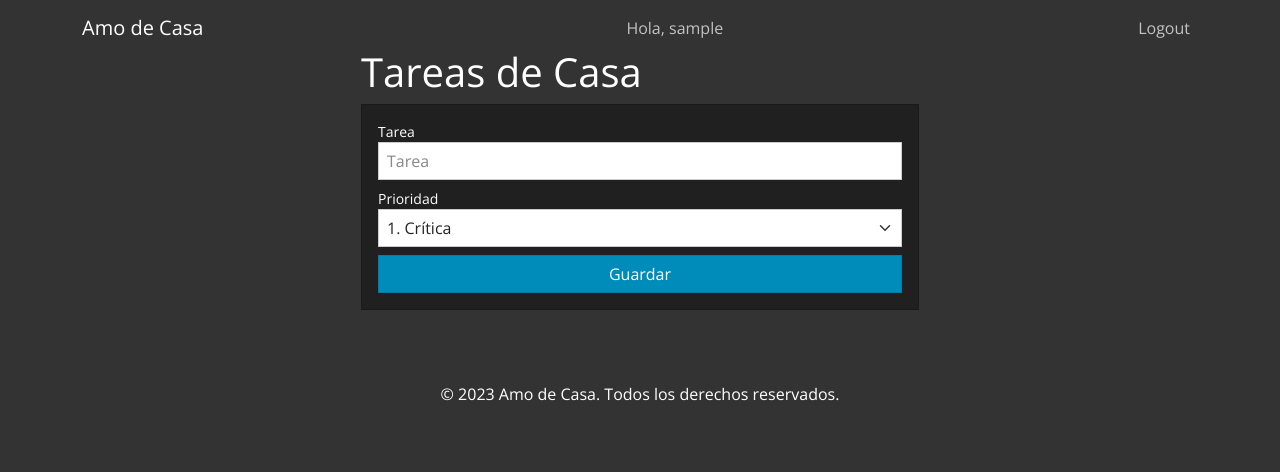
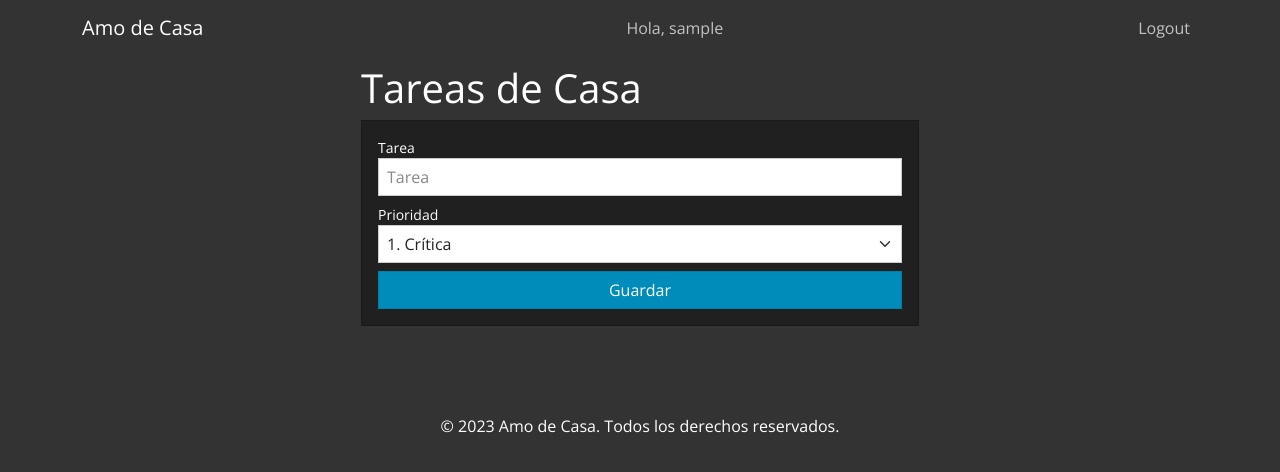
Before and after one commit to ageVega/Aplicacion-Web-CRUD, a Flask app: page /dashboard in a window 1280 px wide. Shown: the top 472 px of the page. Run offline with Flask 2, Linux system fonts and the light colour scheme; the visitor is signed in with stand-in values (Sample User, id 1); data that the repository does not hold is empty; some libraries are stand-ins or nearby versions.

Commit message:
Fix errors iniciar sesion y margin top

```diff
--- a/app.py
+++ b/app.py
@@ -33,10 +33,12 @@ def index():
 
 @app.route('/home')
 def home():
+    if current_user.is_authenticated:
+        return redirect(url_for('dashboard'))
     return render_template('home.html')
 
 
-
+"""
 if __name__ == "__main__":
     from waitress import serve
     serve(app, host="0.0.0.0", port=8080)
@@ -44,4 +46,3 @@ if __name__ == "__main__":
 """
 if __name__ == '__main__':
     app.run(debug=True)
-"""
--- a/static/main.css
+++ b/static/main.css
@@ -16,3 +16,7 @@
     z-index: 100;
     background-color: #ffffff; /* O el color de fondo que prefieras */
 }
+
+.mt-5 {
+    margin-top: 4rem !important;
+}
```
